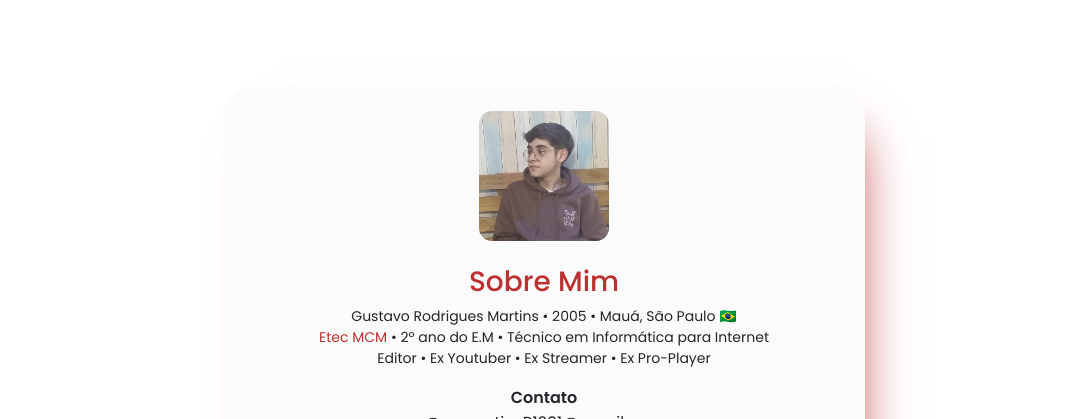
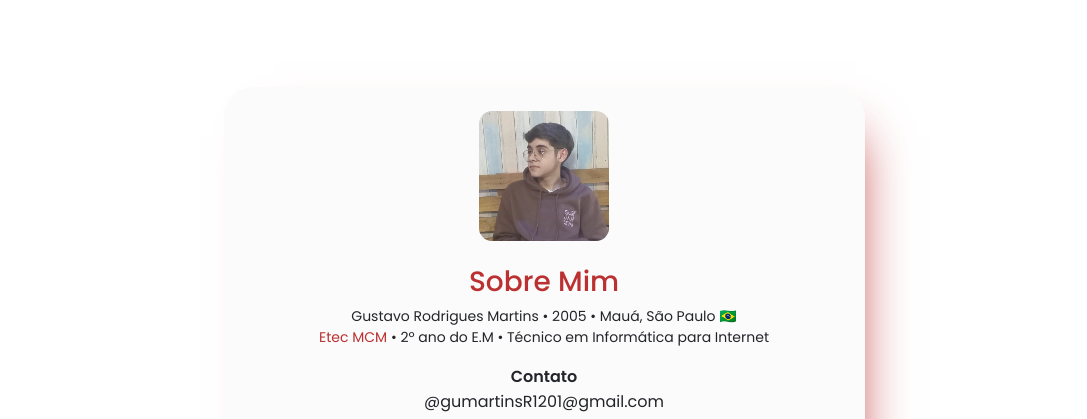
Before and after one commit to projects-gustavo/projects-gustavo.github.io, a plain HTML site: page about.html in a window 1280 px wide. Shown: the part 89-508 px from the top of the page, without its empty margins (96-1183 px from the left). Drawn offline with Linux system fonts and the light colour scheme.

Commit message:
Update about.html

```diff
--- a/about.html
+++ b/about.html
@@ -56,8 +56,7 @@
                                 <p class="fonts">Gustavo Rodrigues Martins • 2005 • Mauá, São Paulo 🇧🇷<br>
                                     <a href="https://www.cps.sp.gov.br/etecs/etec-prof-a-maria-cristina-medeiros/"
                                         target="_blank">Etec MCM</a> • 2º ano do E.M • Técnico em Informática
-                                    para Internet<br>
-                                    Editor • Ex Youtuber • Ex Streamer • Ex Pro-Player
+                                    para Internet
                                 </p>
                             </div>
                             <div class="mt-3 text-align-center">
```
